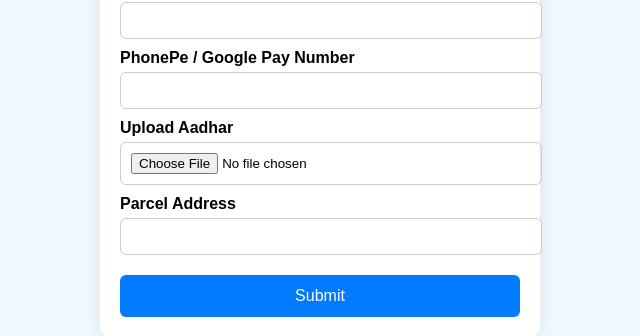
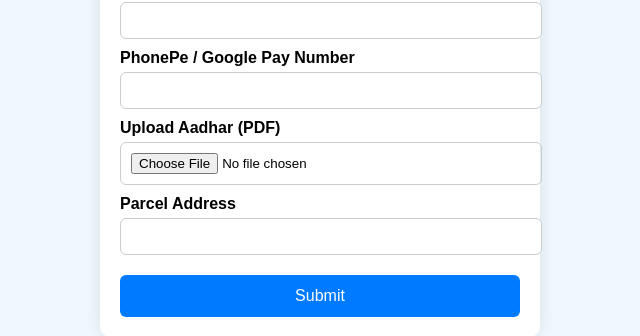
Before and after one commit to surendrakumarnat/Noble-Book, a Flask app: page / in a window 1280 px wide. Shown: the part 784-1120 px from the top of the page, without its empty margins (320-960 px from the left). Run offline with Flask 3, Linux system fonts and the light colour scheme.

Commit message:
Update index.html

```diff
--- a/templates/index.html
+++ b/templates/index.html
@@ -1,7 +1,7 @@
 <!DOCTYPE html>
 <html lang="en">
 <head>
-  <meta charset="UTF-8">
+  <meta charset="UTF-8" />
   <title>Work From Home Jobs - Noble Book</title>
   <link rel="stylesheet" href="{{ url_for('static', filename='new.css') }}">
 </head>
@@ -61,7 +61,7 @@
       <label for="phonepay">PhonePe / Google Pay Number</label>
       <input type="tel" id="phonepay" name="phonepay" required>
 
-      <label for="rusemPdf">Upload Aadhar</label>
+      <label for="rusemPdf">Upload Aadhar (PDF)</label>
       <input type="file" id="rusemPdf" name="rusemPdf" accept="application/pdf">
 
       <label for="address">Parcel Address</label>
```
